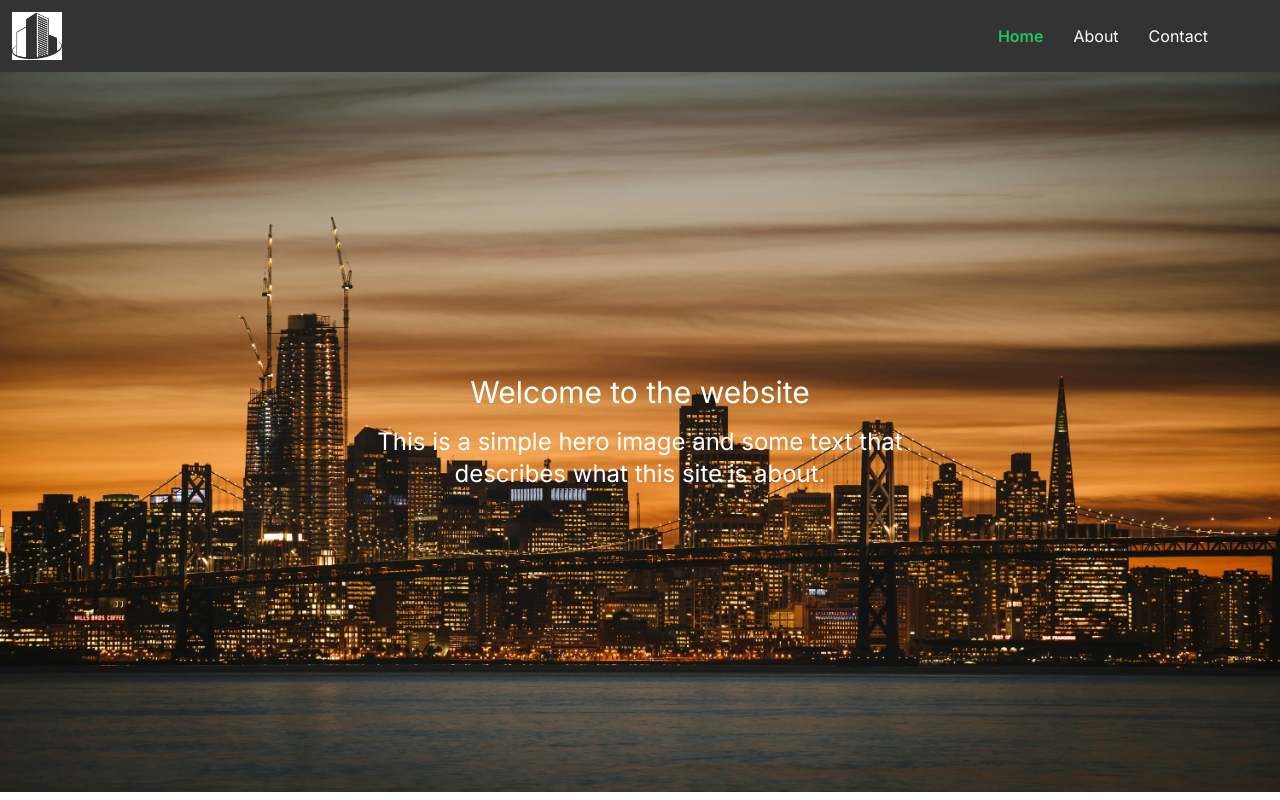
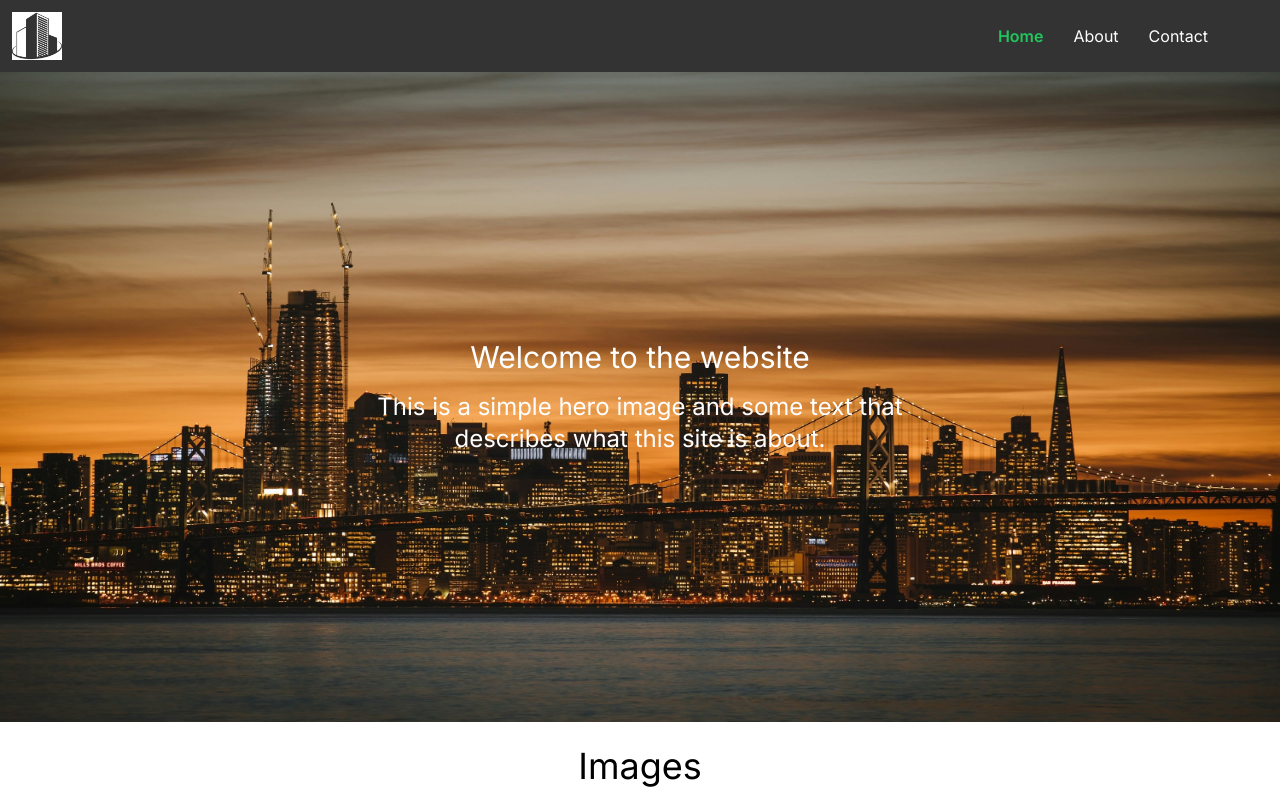
Before and after one commit to Georgeshayek/building-page, a Next.js app: page / in a window 1280 px wide. Shown: the top 800 px of the page. Built offline with nearby package versions, Linux system fonts and the light colour scheme; grey boxes are pictures that could not be loaded.

Commit message:
banner image max height

```diff
--- a/src/components/HeroImage/ImageHero.js
+++ b/src/components/HeroImage/ImageHero.js
@@ -5,7 +5,7 @@ const ImageHero=(props)=>{
        return(
 
         <Image src={props.imageUrl} width={1000}
-  height={50} className=" w-full h-full min-h-64"  alt="Hero Image "/>
+  height={50} className=" w-full h-full max-h-[650px]"  alt="Hero Image "/>
 
 
     )
```
